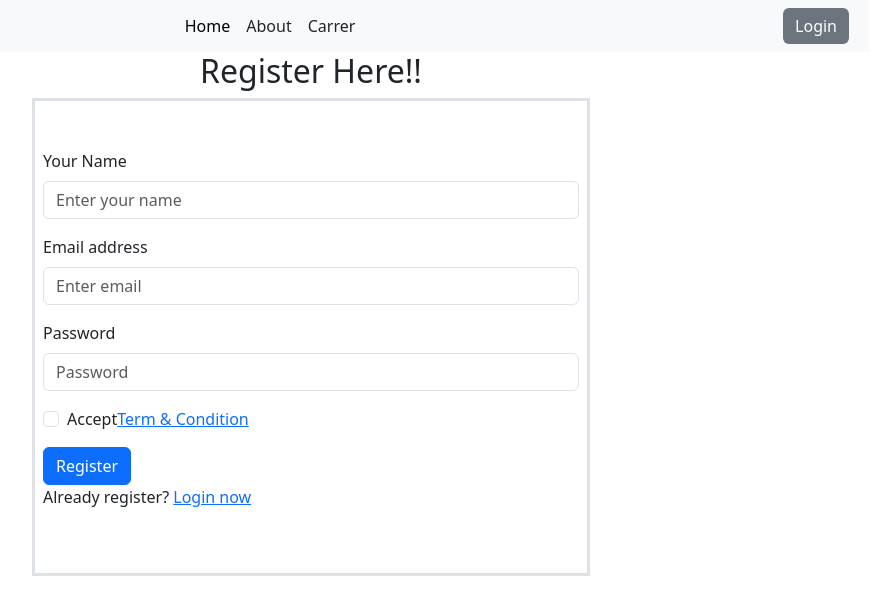
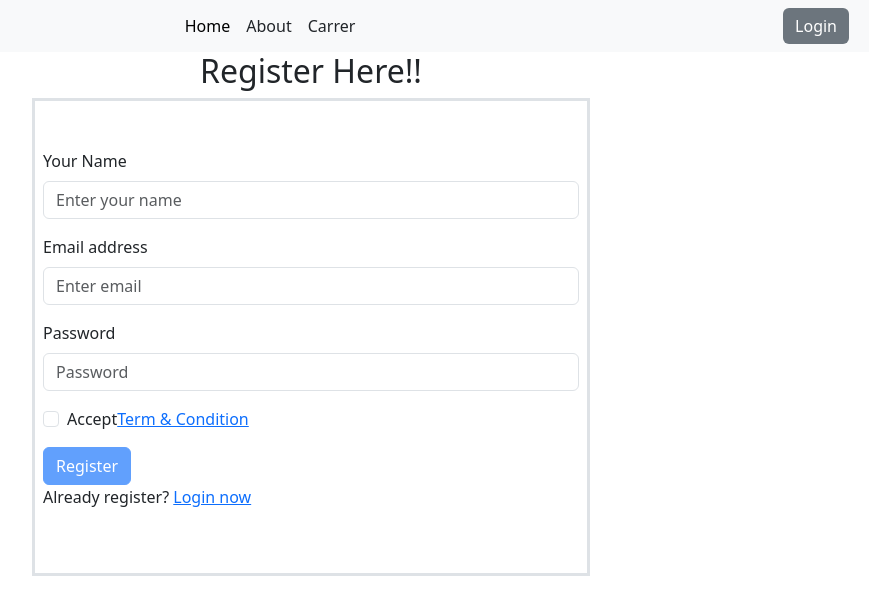
Before and after one commit to Tokiosman80F/thenewspaper, a React (Vite) app: page /register in a window 1280 px wide. Shown: the top 614 px of the page, without its empty margins (329-1209 px from the left). Built offline with nearby package versions, Linux system fonts and the light colour scheme.

Commit message:
included functionality in accpt term btn

```diff
--- a/src/pages/Register.jsx
+++ b/src/pages/Register.jsx
@@ -1,7 +1,13 @@
+import { useState } from 'react';
 import { Button, Form } from 'react-bootstrap'
 import { Link } from 'react-router-dom'
 
 const Register = () => {
+    const [accept,setAccept]=useState(false)
+    const handleCheckbox=(event)=>{
+        console.log(event.target.checked);
+        setAccept(event.target.checked);
+    }
     return (
       <>
         <h2 className='text-center'>Register Here!!</h2>
@@ -45,14 +51,15 @@ const Register = () => {
                   Accept<Link to='/terms'>Term & Condition</Link>
                 </>
               }
+              onChange={handleCheckbox}
             />
           </Form.Group>
 
-          <Button variant='primary' type='submit'>
+          <Button variant='primary' type='submit' disabled={!accept}>
             Register
           </Button>
           <p>
-            Already register? <Link to='/login '>Login now</Link>
+            Already register? <Link to='/login'>Login now</Link>
           </p>
         </Form>
       </>
```
